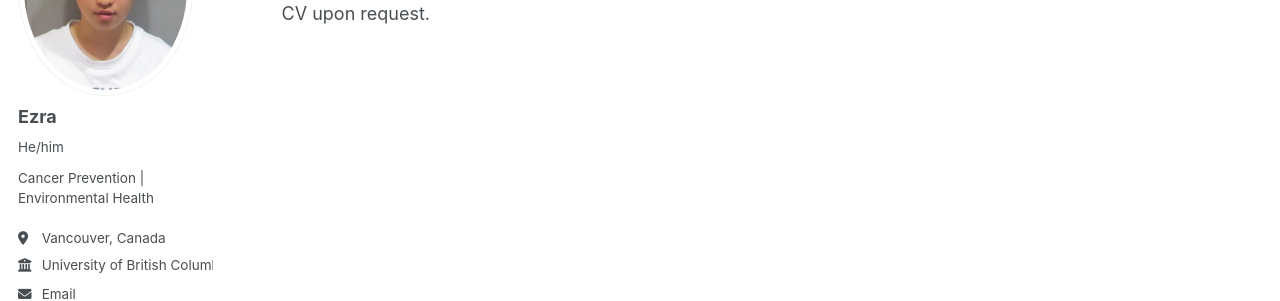
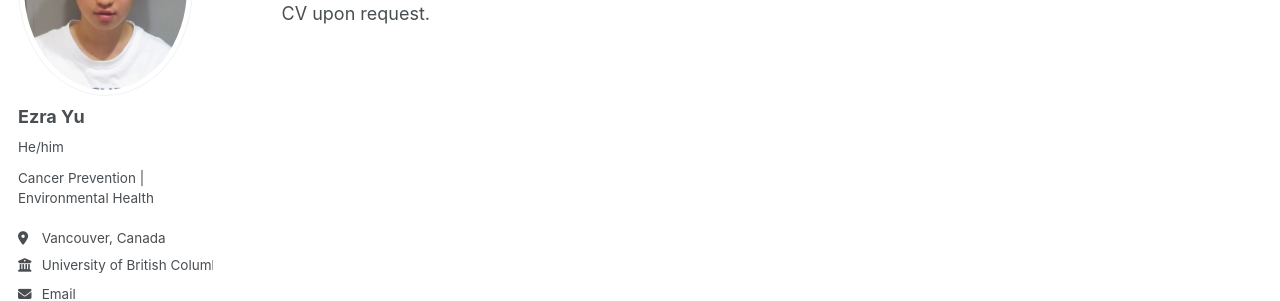
Before and after one commit to ezraxyu/ezraxyu.github.io, a Jekyll site: the page built from index.md, in a window 1280 px wide. Shown: the part 219-520 px from the top of the page. Built offline with Jekyll 4.4.1, drawn with Linux system fonts in a browser that asks for light colours; some web fonts are replaced; a script that is not in the unit is left out.

```diff
--- a/_config.yml
+++ b/_config.yml
@@ -11,7 +11,7 @@ locale                   : "en-CA"
 site_theme               : "default" # Currently available options are "default", "air"
 title                    : "Ezra Yu"
 title_separator          : "-"
-name                     : &name "Ezra"
+name                     : &name "Ezra Yu"
 description              : &description "Ezra Yu"   # Update this with a general description of your site, this is the default if not overridden by a page
 url                      : "https://ezraxyu.github.io"
 baseurl                  : "" # the subpath of your site, e.g. "/blog"
@@ -23,7 +23,7 @@ repository               : "ezraxyu/ezraxyu.github.io"
 author:
   # Biographic information
   avatar           : "profile.jpg"
-  name             : "Ezra"
+  name             : "Ezra Yu"
   pronouns         : "He/him"
   bio              : "Cancer Prevention | Environmental Health "
   location         : "Vancouver, Canada"
```
